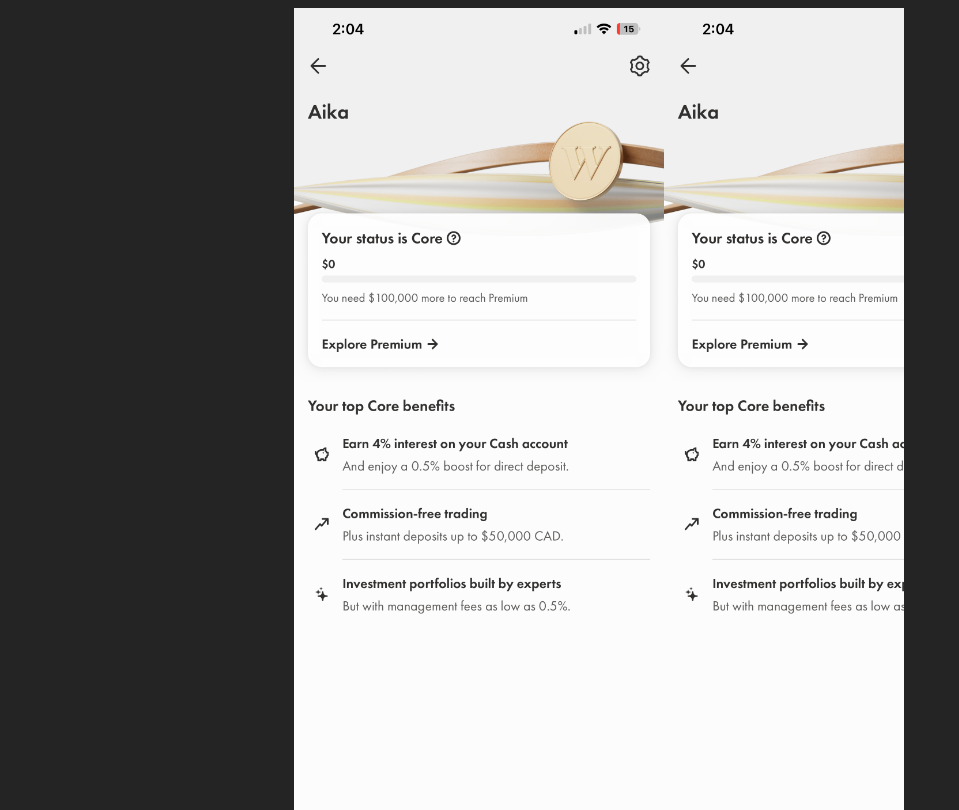
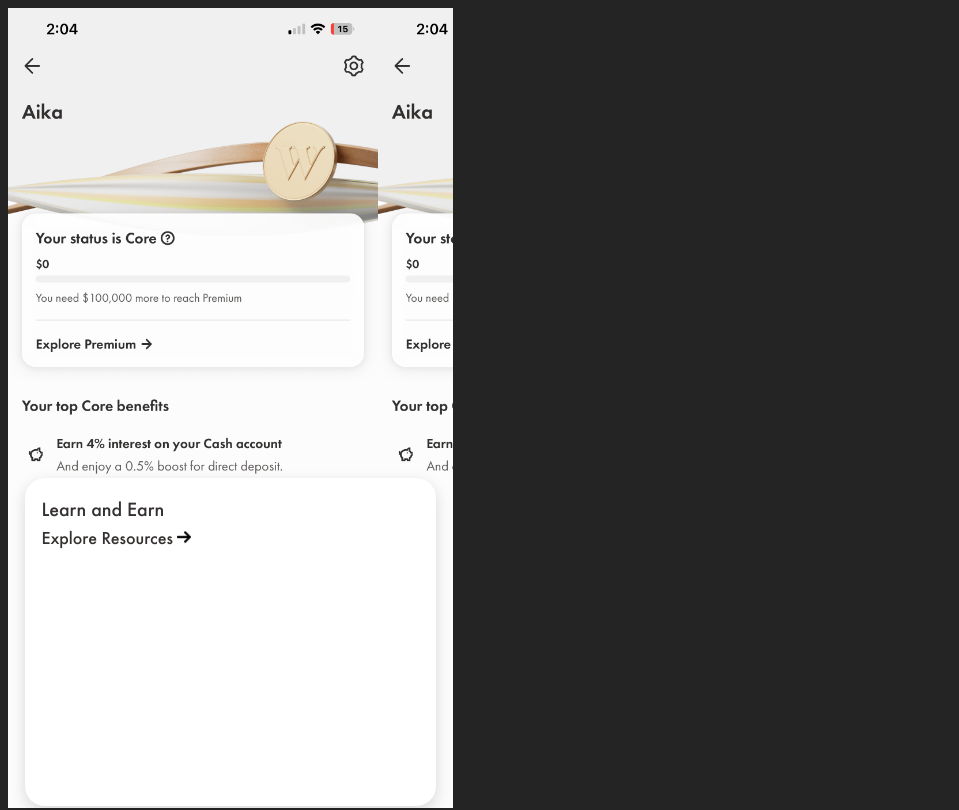
Before and after one commit to notaika/wealthsimple-industry-project, a React (Vite) app: page / in a window 1280 px wide. Shown: the top 810 px of the page, without its empty margins (0-959 px from the left). Built offline with nearby package versions, Linux system fonts and the light colour scheme.

Commit message:
feat: added 'Learn and Earn' component for our main idea.

```diff
--- a/src/App.jsx
+++ b/src/App.jsx
@@ -1,12 +1,19 @@
-import Dashboard from './pages/Dashboard/Dashboard'
+import Dashboard from './pages/Dashboard/Dashboard';
+import ResourcePage from './pages/ResourcePage/ResourcePage';
+import QuizPage from './pages/QuizPage/QuizPage';
+import { Link, BrowserRouter, Routes, Route } from 'react-router-dom';
 import './App.scss'
 
 function App() {
 
   return (
-    <>
-    <Dashboard />
-    </>
+    <BrowserRouter>
+    <Routes>
+      <Route path='/' element={<Dashboard />} />
+      <Route path='/resources' element={<ResourcePage />} />
+      <Route path='/resources/quiz' element={<QuizPage />} />
+    </Routes>
+    </BrowserRouter>
   )
 }
 
--- a/src/App.scss
+++ b/src/App.scss
@@ -3,5 +3,5 @@
   margin: 0 auto;
   text-align: center;
   height: 100vh;
-  width: 54vw;
+  box-sizing: border-box;
 }
--- a/src/index.scss
+++ b/src/index.scss
@@ -13,4 +13,5 @@
   text-rendering: optimizeLegibility;
   -webkit-font-smoothing: antialiased;
   -moz-osx-font-smoothing: grayscale;
+  box-sizing: border-box;
 }
--- a/src/pages/Dashboard/Dashboard.jsx
+++ b/src/pages/Dashboard/Dashboard.jsx
@@ -1,13 +1,17 @@
 import React from 'react';
 import { Link } from 'react-router-dom';
 import wealthProto from '../../assets/wealthsimple-proto.png';
+import rightArrow from '../../assets/right-arrow.png';
 import './Dashboard.scss';
 
 export default function Dashboard() {
   return (
     <div className="dashboard">
         <div className="dashboard__resources">
-
+            <div className="dashboard__resources-card">
+                <h2 className="dashboard__resources-title">Learn and Earn</h2>
+                <Link to='/resources' className='dashboard__resources-link'>Explore Resources <img src={rightArrow} alt="A right arrow icon for link" className="dashboard__resources-icon" /></Link>
+            </div>
         </div>
     </div>
   )
--- a/src/pages/Dashboard/Dashboard.scss
+++ b/src/pages/Dashboard/Dashboard.scss
@@ -1,14 +1,44 @@
 .dashboard {
     background-image: url(../../assets/wealthsimple-proto.png);
     background-size: contain;
-    width: 610px;
+    width: 445px;
     height: 100%;
 
     &__resources {
         background-color: #fcfcfc;
-        height: 30rem;
-        width: 610px;
+        height: 20.5rem;
+        width: 445px;
         position: absolute;
-        top: 40rem;
+        top: 29.9rem;
+        display: flex;
+        justify-content: center;
+
+
+        &-card {
+            background-color: white;
+            box-shadow: rgba(0, 0, 0, 0.15) 0px 5px 15px 0px;
+            width: 85%;
+            height: 90%;
+            border-radius: 20px;
+            padding: 1rem;
+            display: flex;
+            flex-direction: column;
+        }
+        &-title {
+            text-align: left;
+            font-weight: 600;
+            font-size: 20px;
+            margin: 0;
+        }
+        &-icon {
+            height: 14px;
+        }
+        &-link {
+            font-weight: 600;
+            text-decoration: none;
+            color: #33302f;
+            font-size: 18px;
+            text-align: left;
+        }
     }
 }
--- a/src/pages/QuizPage/QuizPage.jsx
+++ b/src/pages/QuizPage/QuizPage.jsx
@@ -0,0 +1,9 @@
+import React from 'react'
+
+export default function QuizPage() {
+  return (
+    <div>
+
+    </div>
+  )
+}
--- a/src/pages/ResourcePage/ResourcePage.jsx
+++ b/src/pages/ResourcePage/ResourcePage.jsx
@@ -0,0 +1,9 @@
+import React from 'react'
+
+export default function ResourcePage() {
+  return (
+    <div>
+
+    </div>
+  )
+}
```
Also changed, not shown: src/assets/right-arrow.png (added).
